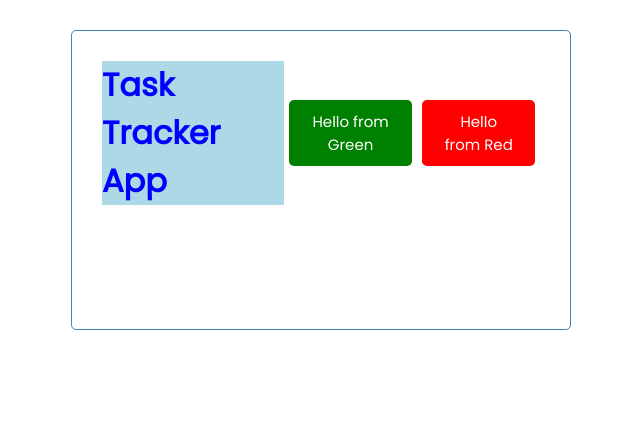
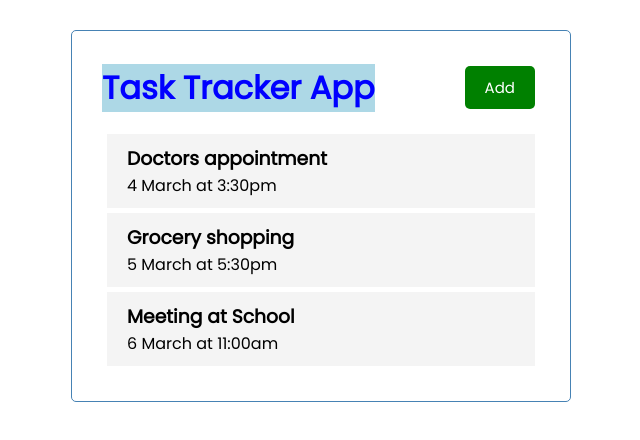
Before and after one commit to GowriKrishnamurthy/React-TaskTracker, a React (Create React App) app: page / in a window 1280 px wide. Shown: the top 440 px of the page, without its empty margins (319-959 px from the left). Built offline with nearby package versions, Linux system fonts and the light colour scheme.

Commit message:
Reusable Task component , useState and props

```diff
--- a/src/App.js
+++ b/src/App.js
@@ -1,10 +1,34 @@
 import Header from './components/Header'
+import Tasks from './components/Tasks'
+import {useState} from 'react'
+
+const tasks = [
+    {
+        id:1,
+        text:'Doctors appointment',
+        day:'4 March at 3:30pm',
+        reminder: true
+    },
+    {
+        id:2,
+        text:'Grocery shopping',
+        day:'5 March at 5:30pm',
+        reminder: false
+    },
+    {
+        id:3,
+        text:'Meeting at School',
+        day:'6 March at 11:00am',
+        reminder: true
+    }];
 
 const App = () => {
+  const [tasksList, setTasksList] = useState(tasks)
 
   return (
     <div className="container">
         <Header title = "Task Tracker App"/>
+        <Tasks tasks={tasksList}></Tasks>
     </div>
   );
 }
--- a/src/components/Header.js
+++ b/src/components/Header.js
@@ -8,8 +8,7 @@ const Header = ({title}) => {
     return (
         <div className='header'>
             <h1 style ={headingStyle}>{title}</h1>
-            <Button color='green' text='Hello from Green' onClick={onClick} />
-            <Button color='red' text='Hello from Red' onClick={onClick} />
+            <Button color='green' text='Add' onClick={onClick} />
         </div>
     )
 }
--- /dev/null
+++ b/src/components/Task.js
@@ -0,0 +1,12 @@
+import React from "react";
+
+const Task = ({ task }) => {
+  return (
+    <div className="task">
+      <h3>{task.text}</h3>
+      <p>{task.day}</p>
+    </div>
+  );
+};
+
+export default Task;
--- /dev/null
+++ b/src/components/Tasks.js
@@ -0,0 +1,13 @@
+import Task from "./Task";
+
+export const Tasks = ({ tasks }) => {
+  return (
+    <>
+      {tasks.map((task) => (
+        <Task key={task.id} task={task} />
+      ))}
+    </>
+  );
+};
+
+export default Tasks;
```
